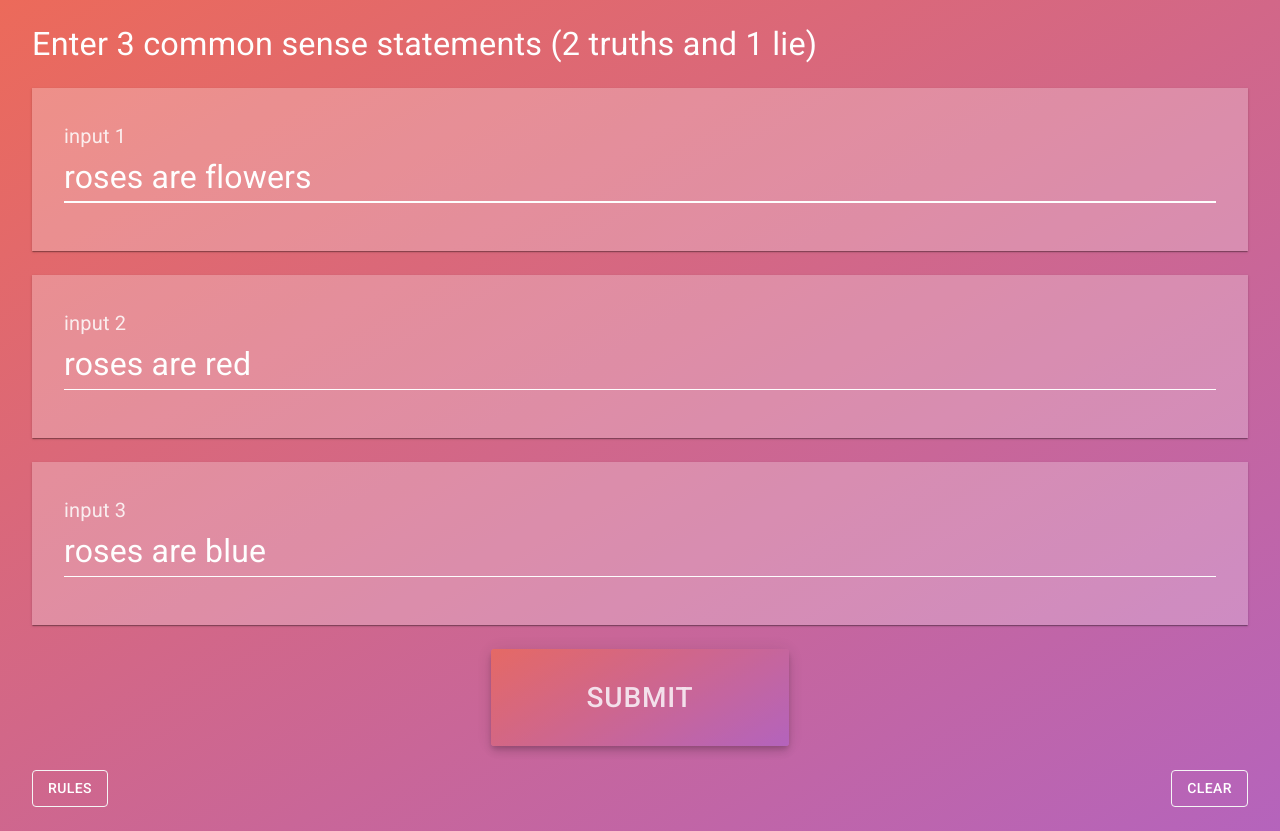
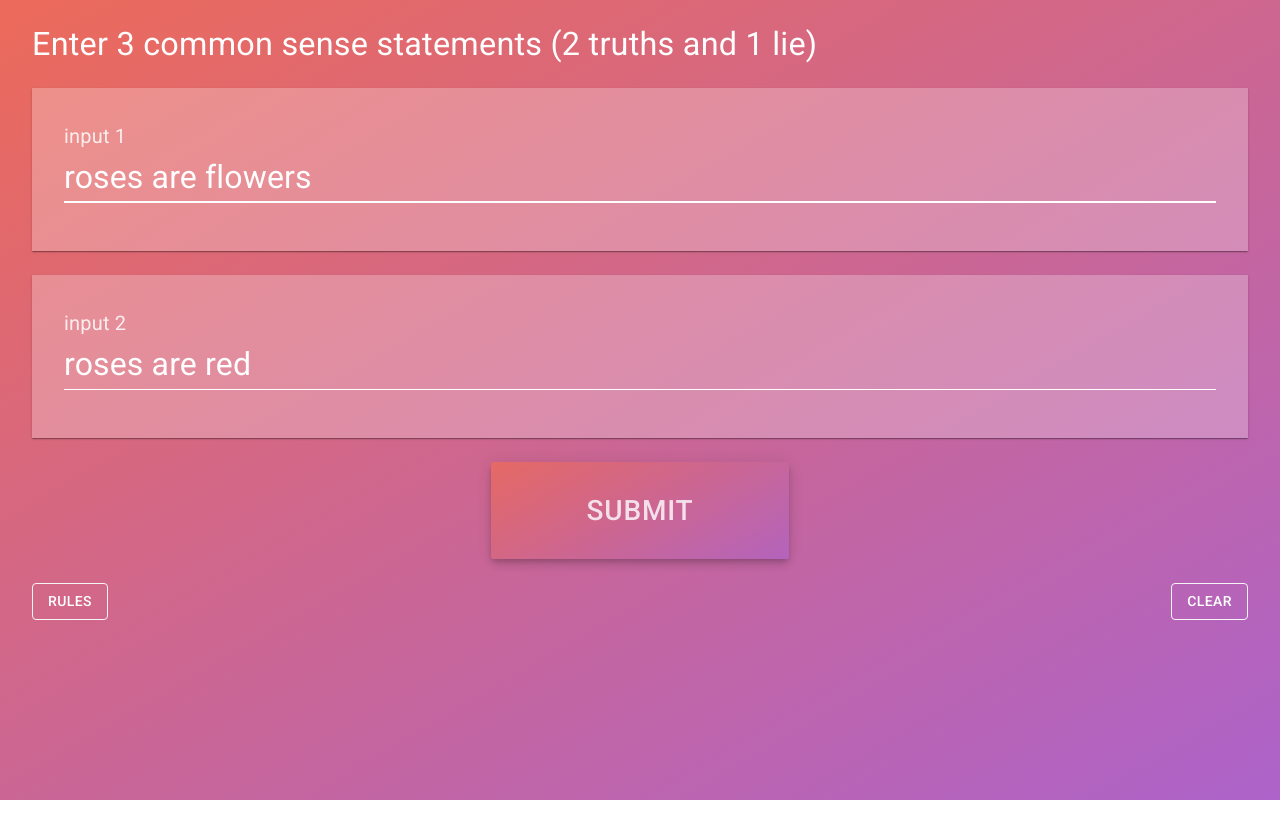
Before and after one commit to isi-usc-edu/mcs-demo, a React (Create React App) app: page / in a window 1280 px wide. After the commit the page ends 800 px from the top, so only its background shows below. Built offline with nearby package versions, Linux system fonts and the light colour scheme.

Commit message:
Remove the third input statement from the  app

```diff
--- a/src/App.js
+++ b/src/App.js
@@ -74,14 +74,6 @@ class App extends React.Component {
           value: 'roses are red',
           output: null,
         },
-        s3: {
-          id: 's3',
-          name: 's3',
-          label: 'input 3',
-          changed: true,
-          value: 'roses are blue',
-          output: null,
-        },
       },
     }
   }
@@ -118,7 +110,6 @@ class App extends React.Component {
       inputs: {
         s1: {...inputs.s1, value: scramble(inputs.s1.value)},
         s2: {...inputs.s2, value: scramble(inputs.s2.value)},
-        s3: {...inputs.s3, value: scramble(inputs.s3.value)},
       }
     })
   }
@@ -127,8 +118,7 @@ class App extends React.Component {
     return new Promise((resolve, reject) => {
       const s1 = inputs.s1.value
       const s2 = inputs.s2.value
-      const s3 = inputs.s3.value
-      fetch(`/classify?s1=${s1}&s2=${s2}&s3=${s3}`)
+      fetch(`http://localhost:5005/classify?s1=${s1}&s2=${s2}`)
         .then(response => response.json())
         .then(data => resolve(data))
         .catch(error => reject(error))
@@ -152,7 +142,6 @@ class App extends React.Component {
           inputs: {
             s1: {...inputs.s1, output: {...data['s1']['output']}},
             s2: {...inputs.s2, output: {...data['s2']['output']}},
-            s3: {...inputs.s3, output: {...data['s3']['output']}},
           },
         })
       })
@@ -167,7 +156,6 @@ class App extends React.Component {
     const { inputs } = this.state
     inputs.s1 = {...inputs.s1, value: '', changed: false, output: null}
     inputs.s2 = {...inputs.s2, value: '', changed: false, output: null}
-    inputs.s3 = {...inputs.s3, value: '', changed: false, output: null}
     this.setState({inputs}, () => {
       this.inputField.focus()
     })
@@ -201,12 +189,6 @@ class App extends React.Component {
                   {inputs.s2.output != null && <Score statement={inputs.s2} />}
                 </Paper>
               </Grid>
-              <Grid item xs={12}>
-                <Paper component="div" className={classes.paper} square>
-                  <Input text={inputs.s3} updateText={this.handleUpdate.bind(this)} />
-                  {inputs.s3.output != null && <Score statement={inputs.s3} />}
-                </Paper>
-              </Grid>
               <Grid item xs={12} align="center">
                 <Submit disabled={processing} />
               </Grid>
```
